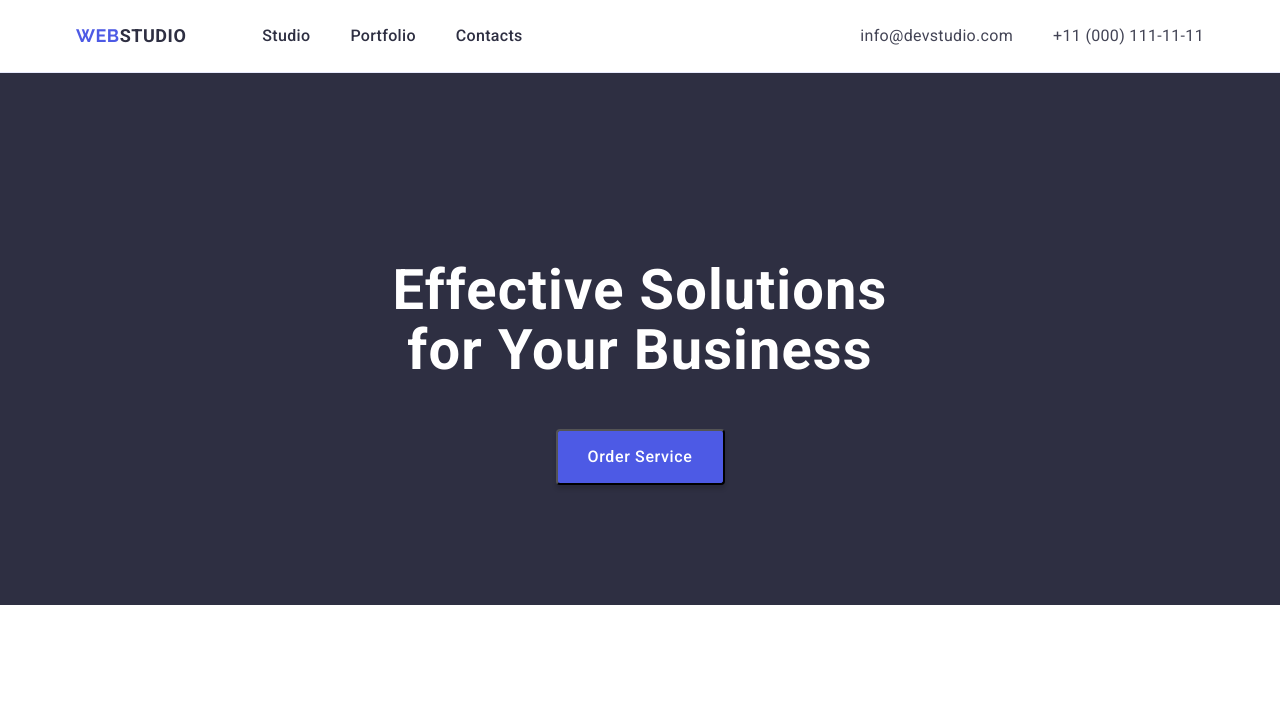
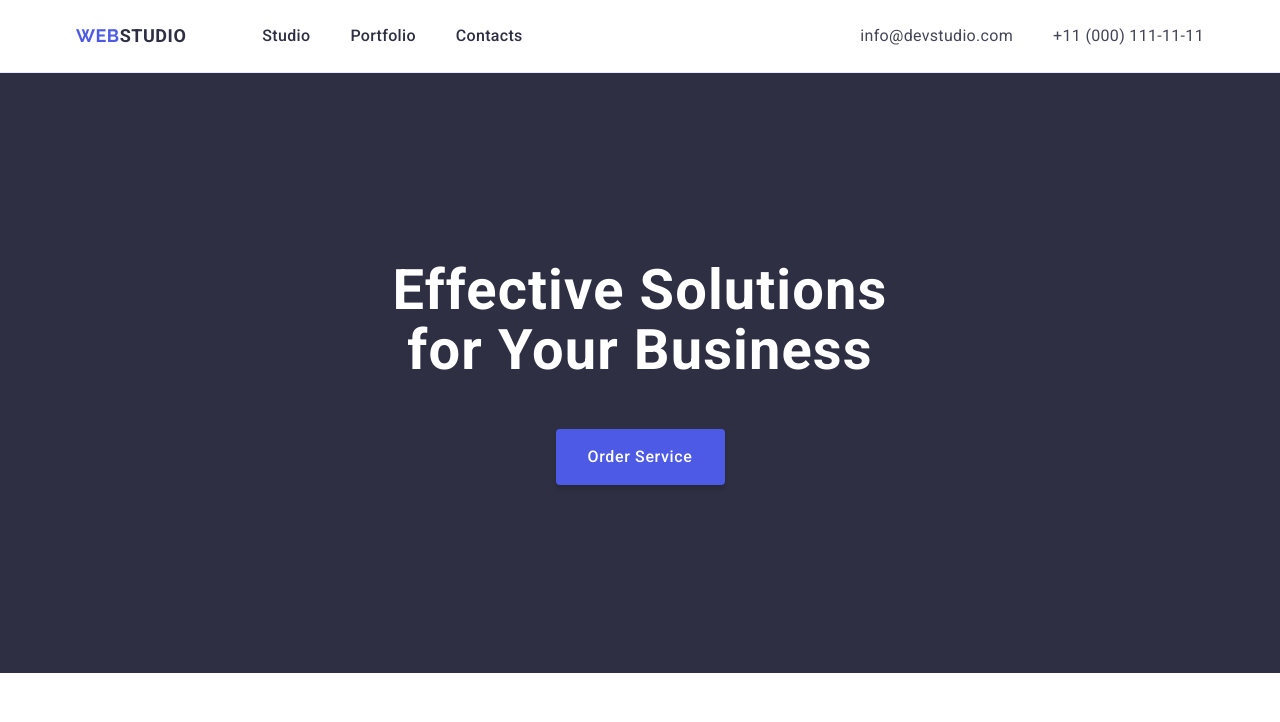
Before and after one commit to yevhenplatokhin22/goit-markup-hw-03, a plain HTML site: page index.html in a window 1280 px wide. Shown: the top 722 px of the page. Drawn offline with nearby package versions, Linux system fonts and the light colour scheme.

Commit message:
style.css changes

```diff
--- a/css/style.css
+++ b/css/style.css
@@ -127,9 +127,7 @@ color: #404BBF;
 
 .first-section {
 background: #2e2f42;
-padding-top: 188px;
-padding-bottom: 120px;
-
+padding: 188px
 }
 
 .first-title {
@@ -148,8 +146,9 @@ margin: 0 auto;
 background: #4d5ae5;
 font-weight: 500;
 font-size: 16px;
-width: 169px;
+min-width: 169px;
 height: 56px;
+border: none;
 line-height: 1.5;
 letter-spacing: 0.04em;
 box-shadow: 0 4px 4px 0 rgba(0, 0, 0, 0.15);
@@ -177,7 +176,6 @@ color: #FFFFFF;
 .second-section-list{
 display: flex;
 gap: 24px;
-margin-bottom: 120px;
 }
 
 .second-section-title {
```
